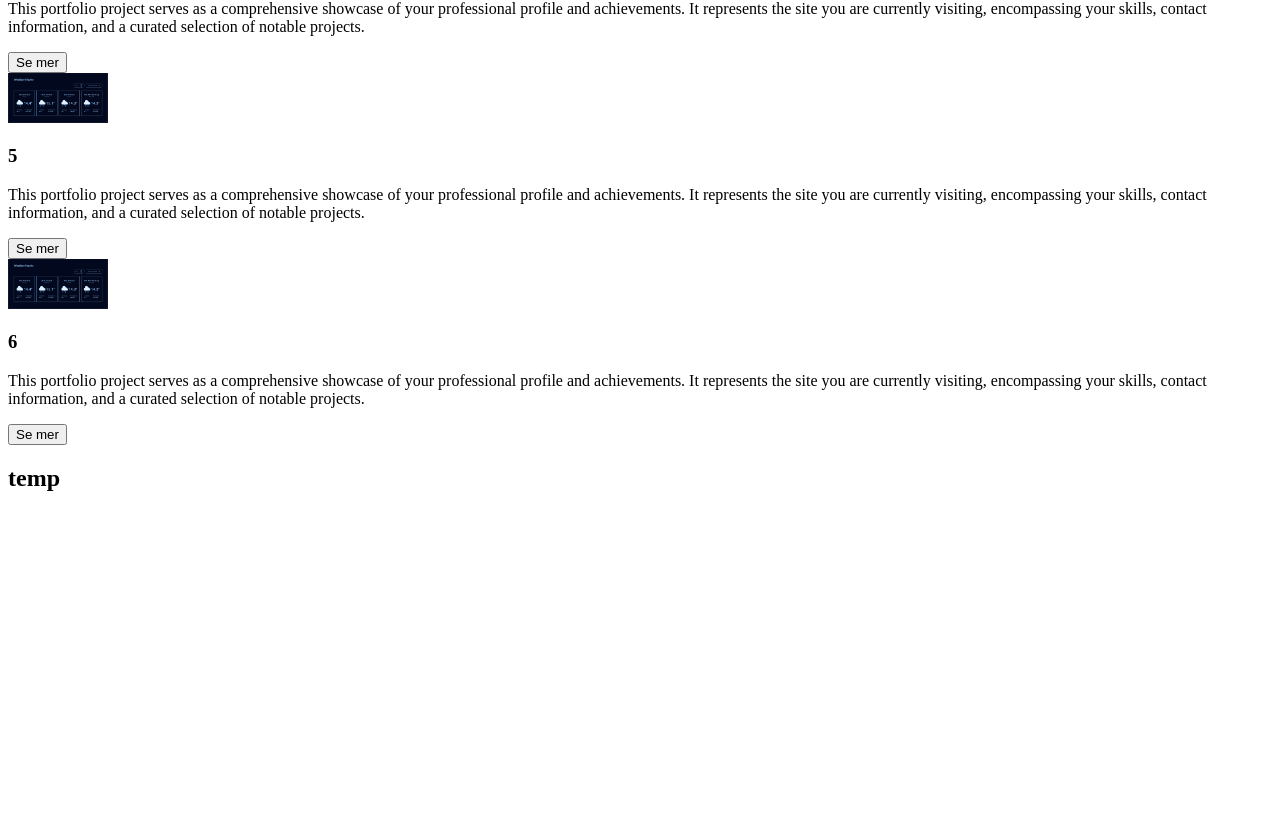
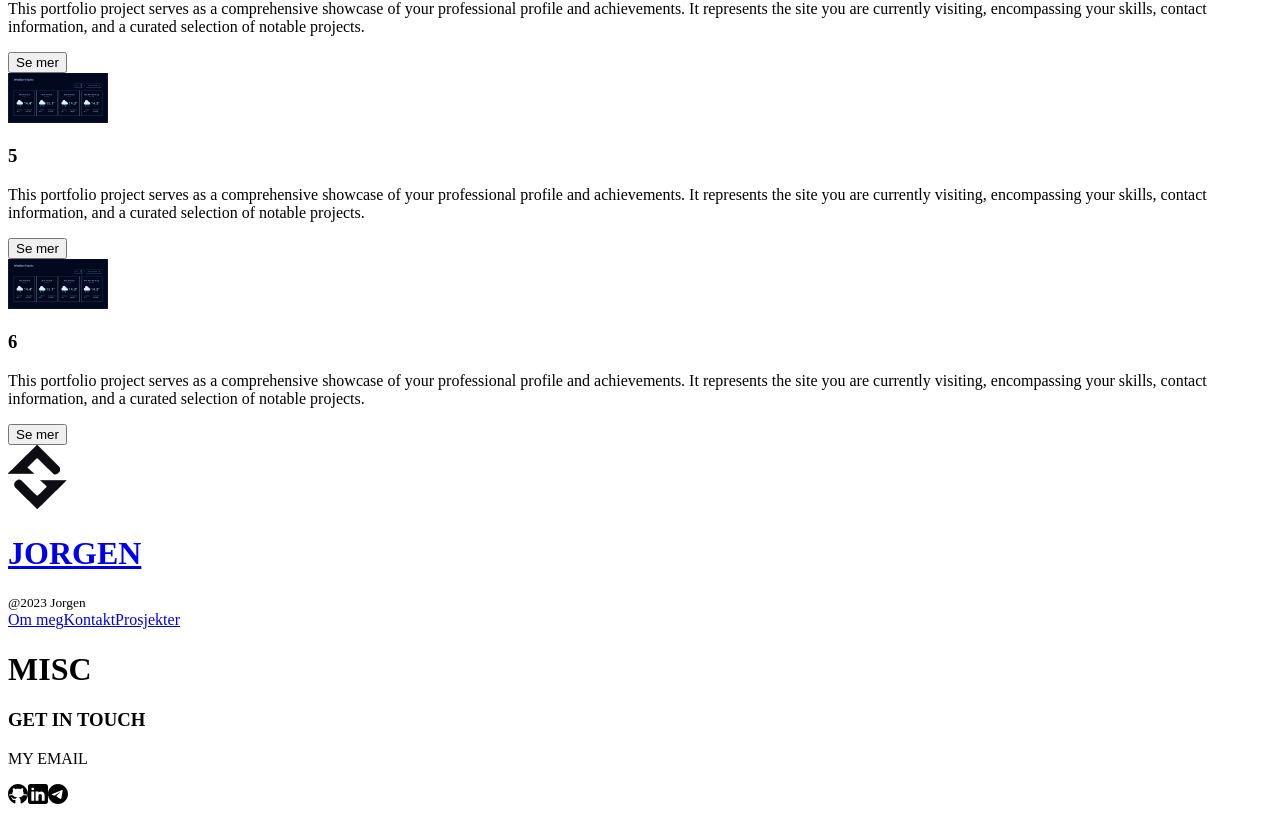
Before and after one commit to JorgenKH04/Portofolio, a React (Vite) app: page / in a window 1280 px wide. Shown: the part 3843-4659 px from the top of the page. Before the commit the page ends 4355 px from the top, so only its background shows below. Built offline with nearby package versions, Linux system fonts and the light colour scheme.

Commit message:
feat(Components): :sparkles: New component
Added Footer.tsx to render as my footer on all pages.

```diff
--- a/src/components/Homepage/Main/PartialProjectList.tsx
+++ b/src/components/Homepage/Main/PartialProjectList.tsx
@@ -7,8 +7,8 @@
   const languageContext = useLanguageContext();
   if (!languageContext) return null;
   const lang = languageContext[0];
-  const layout = layoutContext;
-  const isMobile = layout ? 3 : 6;
+  const mobile = layoutContext;
+  const isMobile = mobile ? 3 : 6;
 
   return (
     <>
--- /dev/null
+++ b/src/components/common/Footer.tsx
@@ -0,0 +1,69 @@
+import { Link } from "react-router-dom";
+
+import { Logo } from "./Logo";
+import { useLayoutContext } from "../../contexts/layoutContext";
+import { useLanguageContext } from "../../contexts/languageContext";
+
+export function Footer() {
+  const layoutContext = useLayoutContext();
+  const languageContext = useLanguageContext();
+  if (!languageContext) return null;
+  const lang = languageContext[0];
+  const mobile = layoutContext;
+  return (
+    <>
+      {mobile ? null : (
+        <div>
+          <Logo />
+          <small>@2023 Jorgen</small>
+        </div>
+      )}
+
+      <div>
+        <div>
+          <Link to={"aboutme"}>{lang.aboutme}</Link>
+          <Link to={"contact"}>{lang.contact}</Link>
+          <Link to={"projects"}>{lang.projects}</Link>
+        </div>
+        <div>
+          <h1>MISC</h1>
+        </div>
+        <div>
+          <h3>GET IN TOUCH</h3>
+          <p>MY EMAIL</p>
+          <div>
+            <a href="https://github.com/JorgenKH04" target="blank_">
+              <svg xmlns="http://www.w3.org/2000/svg" viewBox="2 2 46 44.85">
+                <title>https://github.com/JorgenKH04</title>{" "}
+                <path d="M17.791,46.836C18.502,46.53,19,45.823,19,45v-5.4c0-0.197,0.016-0.402,0.041-0.61C19.027,38.994,19.014,38.997,19,39 c0,0-3,0-3.6,0c-1.5,0-2.8-0.6-3.4-1.8c-0.7-1.3-1-3.5-2.8-4.7C8.9,32.3,9.1,32,9.7,32c0.6,0.1,1.9,0.9,2.7,2c0.9,1.1,1.8,2,3.4,2 c2.487,0,3.82-0.125,4.622-0.555C21.356,34.056,22.649,33,24,33v-0.025c-5.668-0.182-9.289-2.066-10.975-4.975 c-3.665,0.042-6.856,0.405-8.677,0.707c-0.058-0.327-0.108-0.656-0.151-0.987c1.797-0.296,4.843-0.647,8.345-0.714 c-0.112-0.276-0.209-0.559-0.291-0.849c-3.511-0.178-6.541-0.039-8.187,0.097c-0.02-0.332-0.047-0.663-0.051-0.999 c1.649-0.135,4.597-0.27,8.018-0.111c-0.079-0.5-0.13-1.011-0.13-1.543c0-1.7,0.6-3.5,1.7-5c-0.5-1.7-1.2-5.3,0.2-6.6 c2.7,0,4.6,1.3,5.5,2.1C21,13.4,22.9,13,25,13s4,0.4,5.6,1.1c0.9-0.8,2.8-2.1,5.5-2.1c1.5,1.4,0.7,5,0.2,6.6c1.1,1.5,1.7,3.2,1.6,5 c0,0.484-0.045,0.951-0.11,1.409c3.499-0.172,6.527-0.034,8.204,0.102c-0.002,0.337-0.033,0.666-0.051,0.999 c-1.671-0.138-4.775-0.28-8.359-0.089c-0.089,0.336-0.197,0.663-0.325,0.98c3.546,0.046,6.665,0.389,8.548,0.689 c-0.043,0.332-0.093,0.661-0.151,0.987c-1.912-0.306-5.171-0.664-8.879-0.682C35.112,30.873,31.557,32.75,26,32.969V33 c2.6,0,5,3.9,5,6.6V45c0,0.823,0.498,1.53,1.209,1.836C41.37,43.804,48,35.164,48,25C48,12.318,37.683,2,25,2S2,12.318,2,25 C2,35.164,8.63,43.804,17.791,46.836z" />
+              </svg>
+            </a>
+            <a
+              href="https://www.linkedin.com/in/j%C3%B8rgen-kulleseid-306458220"
+              target="blank_"
+            >
+              <svg xmlns="http://www.w3.org/2000/svg" viewBox="4 4 42 42">
+                <title>
+                  https://www.linkedin.com/in/j%C3%B8rgen-kulleseid-306458220
+                </title>{" "}
+                <path d="M41,4H9C6.24,4,4,6.24,4,9v32c0,2.76,2.24,5,5,5h32c2.76,0,5-2.24,5-5V9C46,6.24,43.76,4,41,4z M17,20v19h-6V20H17z M11,14.47c0-1.4,1.2-2.47,3-2.47s2.93,1.07,3,2.47c0,1.4-1.12,2.53-3,2.53C12.2,17,11,15.87,11,14.47z M39,39h-6c0,0,0-9.26,0-10 c0-2-1-4-3.5-4.04h-0.08C27,24.96,26,27.02,26,29c0,0.91,0,10,0,10h-6V20h6v2.56c0,0,1.93-2.56,5.81-2.56 c3.97,0,7.19,2.73,7.19,8.26V39z" />
+              </svg>
+            </a>
+            <a href="https://t.me/JorgenDev" target="blank_">
+              <svg xmlns="http://www.w3.org/2000/svg" viewBox="2 2 46 46">
+                <title>https://t.me/JorgenDev</title>
+                <path d="M25,2c12.703,0,23,10.297,23,23S37.703,48,25,48S2,37.703,2,25S12.297,2,25,2z M32.934,34.375 c0.423-1.298,2.405-14.234,2.65-16.783c0.074-0.772-0.17-1.285-0.648-1.514c-0.578-0.278-1.434-0.139-2.427,0.219 c-1.362,0.491-18.774,7.884-19.78,8.312c-0.954,0.405-1.856,0.847-1.856,1.487c0,0.45,0.267,0.703,1.003,0.966 c0.766,0.273,2.695,0.858,3.834,1.172c1.097,0.303,2.346,0.04,3.046-0.395c0.742-0.461,9.305-6.191,9.92-6.693 c0.614-0.502,1.104,0.141,0.602,0.644c-0.502,0.502-6.38,6.207-7.155,6.997c-0.941,0.959-0.273,1.953,0.358,2.351 c0.721,0.454,5.906,3.932,6.687,4.49c0.781,0.558,1.573,0.811,2.298,0.811C32.191,36.439,32.573,35.484,32.934,34.375z" />
+              </svg>
+            </a>
+          </div>
+        </div>
+      </div>
+      {!mobile ? null : (
+        <div>
+          <Logo />
+          <small>@2023 Jorgen</small>
+        </div>
+      )}
+    </>
+  );
+}
--- a/src/layout/LayoutBase.tsx
+++ b/src/layout/LayoutBase.tsx
@@ -1,6 +1,7 @@
 import { Outlet } from "react-router-dom";
 
 import { NavBar } from "../components/common/NavBar";
+import { Footer } from "../components/common/Footer";
 import { useThemeContext } from "../contexts/themeContext";
 import "../css/styles.css";
 
@@ -17,7 +18,7 @@
         <Outlet />
       </main>
       <footer>
-        <h2>temp</h2>
+        <Footer />
       </footer>
     </div>
   );
```
